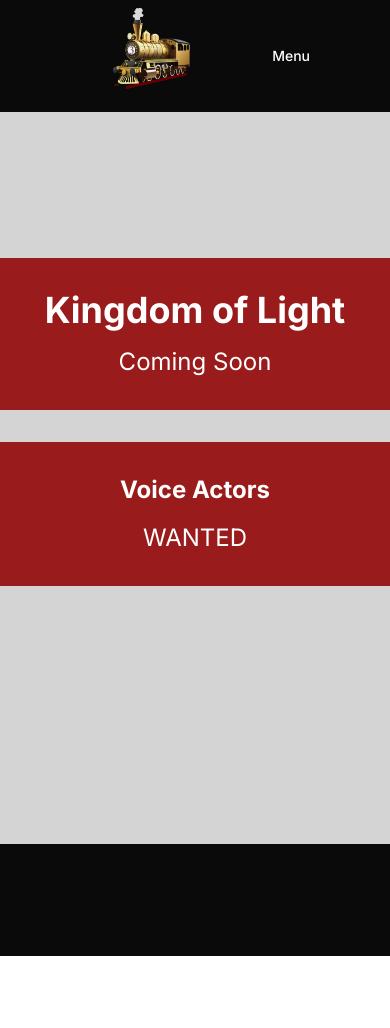
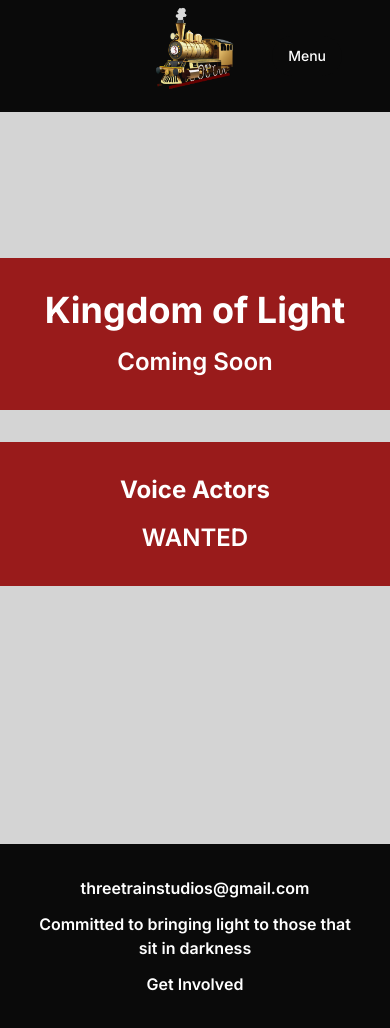
Before and after one commit to ImTaliesin/ThreeTrainStudiosWebsite, a Next.js app: page / in a window 390 px wide. Before the commit the page ends 956 px from the top, so only its background shows below. Built offline with nearby package versions, Linux system fonts and the light colour scheme.

Commit message:
Header footer and hero update

```diff
--- a/src/components/ui/footer.tsx
+++ b/src/components/ui/footer.tsx
@@ -2,5 +2,24 @@ import React from 'react';
 import { cn } from '@/lib/utils';
 
 export default function Footer() {
-	return <div className={cn('z-100 bg-neutral-950 h-28 items-center justify-center')}></div>;
+	return (
+		<footer className={cn('bg-neutral-950 py-8 text-white')}>
+			<div className='container mx-auto grid grid-cols-1 gap-3 md:grid-cols-3'>
+				<div className='flex flex-col items-center justify-center text-center md:text-left'>
+					<h3 className='md:text-xl font-semibold'>
+						threetrainstudios@gmail.com
+					</h3>
+				</div>
+				<div className='flex items-center justify-center text-center'>
+					<h3 className='md:text-xl font-semibold'>
+						Committed to bringing light
+						<br className='hidden md:block' /> to those that sit in darkness
+					</h3>
+				</div>
+				<div className='flex flex-col items-center justify-center text-center md:text-left'>
+					<h3 className='md:text-lg font-semibold'>Get Involved</h3>
+				</div>
+			</div>
+		</footer>
+	);
 }
--- a/src/components/ui/header.tsx
+++ b/src/components/ui/header.tsx
@@ -32,19 +32,21 @@ export default function Header() {
             <Button
               key={index}
               variant="ghost"
-              className="text-white text-sm rounded-3xl mx-1 bg-neutral-950 px-2 py-1"
+              className="text-white text-md rounded-3xl mx-1 bg-neutral-950 px-2 py-1"
             >
               {item}
             </Button>
           ))}
         </div>
+        <div className="absolute left-1/2 transform -translate-x-1/2 lg:static lg:transform-none">
           <Image
             src="/ttsphoto.png"
             alt="Three Train Studios"
             width={150}
             height={100}
-          className="mx-auto object-cover object-bottom rounded-full"
+            className="object-cover object-bottom rounded-full"
           />
+        </div>
         <div className="hidden lg:flex flex-1 justify-start space-x-1">
           {headeritems.slice(3).map((item, index) => (
             <Button
@@ -56,10 +58,10 @@ export default function Header() {
             </Button>
           ))}
         </div>
-        <div className="lg:hidden">
+        <div className="lg:hidden ml-auto">
           <Button
             variant="ghost"
-            className="text-white rounded-3xl mr-4 bg-neutral-950"
+            className="text-white rounded-3xl bg-neutral-950"
             onClick={toggleMenu}
           >
             {isMenuOpen ? 'Close' : 'Menu'}
@@ -67,7 +69,7 @@ export default function Header() {
         </div>
       </div>
       {isMenuOpen && (
-        <div className="fixed top-28 left-0 right-0 bottom-0 bg-neutral-950/80 flex items-center justify-center z-40">
+        <div className="fixed top-28 left-0 right-0 bottom-0 bg-neutral-950/95 flex items-center justify-center z-40">
           <div className="flex flex-col space-y-8">
             {headeritems.map((item, index) => (
               <Button
--- a/src/components/ui/hero.tsx
+++ b/src/components/ui/hero.tsx
@@ -9,11 +9,11 @@ export default function Hero() {
 			)}>
 			<div className='w-[400px] bg-red-800 text-white text-center py-8 px-12 mb-8'>
 				<h2 className='text-4xl font-bold mb-4'>Kingdom of Light</h2>
-				<p className='text-2xl'>Coming Soon</p>
+				<p className='text-2xl font-semibold'>Coming Soon</p>
 			</div>
 			<div className='w-[400px]  bg-red-800 text-white text-center py-8 px-12'>
 				<h3 className='text-2xl font-bold mb-4'>Voice Actors</h3>
-				<p className='text-2xl'>WANTED</p>
+				<p className='text-2xl font-semibold'>WANTED</p>
 			</div>
 		</div>
 	);
```
Lines whose indentation alone changed are shown as unchanged.
